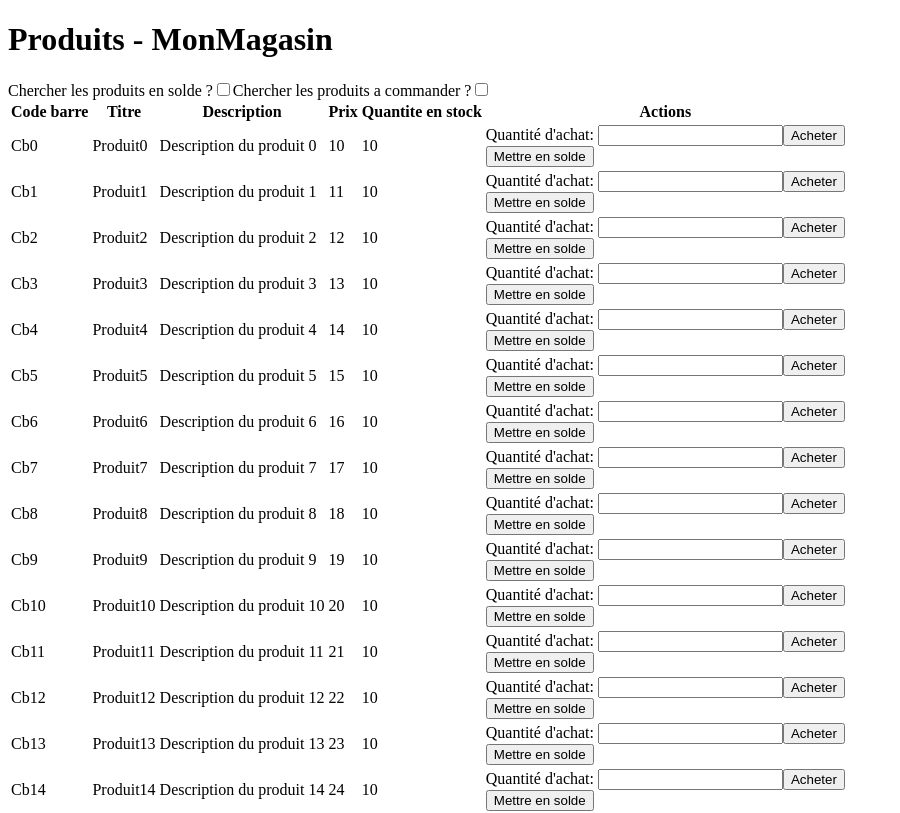
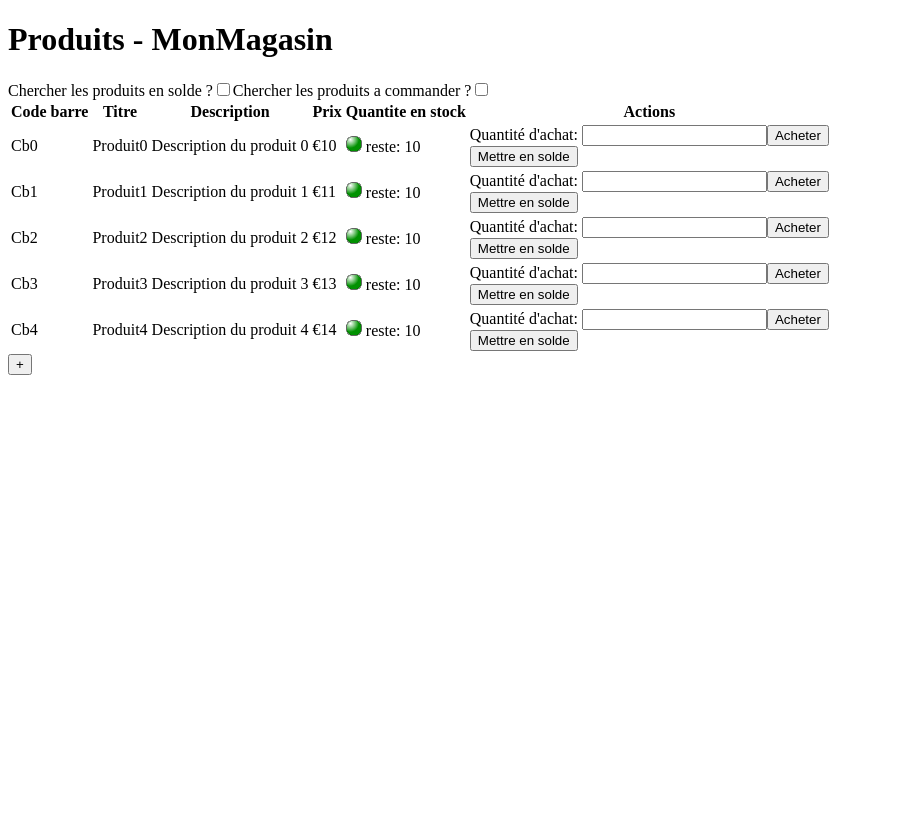
Before and after one commit to BlopFormation/NSI_Angular, an Angular app: page / in a window 1280 px wide. Shown: the top 813 px of the page, without its empty margins (0-900 px from the left). Built offline with nearby package versions, Linux system fonts and the light colour scheme.

Commit message:
Exercice     - Filtre

```diff
--- a/src/app/app.component.html
+++ b/src/app/app.component.html
@@ -16,12 +16,12 @@
   </thead>
 
   <tbody>
-    <tr *ngFor="let item of stocks" [ngClass]="{enSolde: item.Produit.EnSolde}">
+    <tr *ngFor="let item of stocks | slice:(PageNbUp - 5):PageNbUp" [ngClass]="{enSolde: item.Produit.EnSolde}">
       <td>{{ item.Produit.CodeBarre | firstUpper }}</td>
       <td>{{ item.Produit.Titre }}</td>
       <td>{{ item.Produit.Description }}</td>
-      <td>{{ item.Produit.Prix }}</td>
-      <td>{{ item.Quantite }}</td>
+      <td>{{ item.Produit.Prix | solde:(item.Produit.EnSolde):(item.Produit.TauxSolde) | currency:"EUR":true:"1.0-2"}}</td>
+      <td><img src="{{ item.Quantite | disponibilite }}"> reste: {{ item.Quantite }}</td>
       <td>
         <div id="achat" *ngIf="item.Quantite > 0">
           <label>Quantité d'achat: </label>
@@ -43,3 +43,7 @@
     </tr>
   </tbody>
 </table>
+<div id="pagerCommander">
+  <button *ngIf="PageNbUp < stocks.length" (click)="changePage(up)" #up>+</button>
+  <button *ngIf="PageNbUp > 5" (click)="changePage(down)" #down>-</button>
+</div>
--- a/src/app/app.component.ts
+++ b/src/app/app.component.ts
@@ -13,6 +13,7 @@ export class AppComponent implements OnInit{
   private _stocks: Array<ProduitStock>;
   private _checkedSolde: boolean;
   private _checkedCommande: boolean;
+  private _PageNbUp: number;
 
   constructor(){
   }
@@ -40,8 +41,13 @@ export class AppComponent implements OnInit{
     this._checkedSolde = false;
     this._checkedCommande = false;
     this.UpdateProduits(this._checkedSolde, this._checkedCommande);
+    this._PageNbUp = 5;
   }
 
+
+  get PageNbUp(): number {
+    return this._PageNbUp;
+  }
 
   get magasin(): Magasin {
     return this._magasin;
@@ -89,4 +95,16 @@ export class AppComponent implements OnInit{
 
     this._stocks = produits;
   }
+
+  changePage(button: HTMLButtonElement){
+    let text = button.innerText;
+
+    console.log(this._PageNbUp);
+    switch (text){
+      case "-": this._PageNbUp -= 5; break;
+      case "+": this._PageNbUp += 5; break;
+    }
+
+    console.log(this._PageNbUp);
+  }
 }
--- a/src/app/app.module.ts
+++ b/src/app/app.module.ts
@@ -4,12 +4,16 @@ import { NgModule } from '@angular/core';
 import { AppComponent } from './app.component';
 import {FormsModule} from '@angular/forms';
 import { FirstUpperPipe } from './filters/first-upper.pipe';
+import { DisponibilitePipe } from './filters/disponibilite.pipe';
+import { SoldePipe } from './filters/solde.pipe';
 
 
 @NgModule({
   declarations: [
     AppComponent,
     FirstUpperPipe,
+    DisponibilitePipe,
+    SoldePipe,
   ],
   imports: [
     BrowserModule,
--- /dev/null
+++ b/src/app/filters/disponibilite.pipe.ts
@@ -0,0 +1,20 @@
+import { Pipe, PipeTransform } from '@angular/core';
+
+@Pipe({
+  name: 'disponibilite'
+})
+export class DisponibilitePipe implements PipeTransform {
+
+  transform(value: number, args?: any): string {
+    let image = "./assets/imgs/";
+
+    switch (true){
+      case value > 5: image += "green.png"; break;
+      case value <= 5 && value > 0: image += "yellow.png"; break;
+      default: image += "red.png";
+    }
+
+    return image;
+  }
+
+}
--- /dev/null
+++ b/src/app/filters/solde.pipe.ts
@@ -0,0 +1,16 @@
+import { Pipe, PipeTransform } from '@angular/core';
+import {Produit} from '../modeles/produit';
+
+@Pipe({
+  name: 'solde'
+})
+export class SoldePipe implements PipeTransform {
+
+  transform(value: number, enSolde: boolean, taux: number): any {
+    console.log(value);
+    console.log(enSolde);
+    console.log(taux);
+    return enSolde ? value * (1 - taux): value;
+  }
+
+}
```
Also changed, not shown: src/app/modeles/produit.ts (+8 -0 lines), 2 other files (tests, documents, lock files or other folders).
